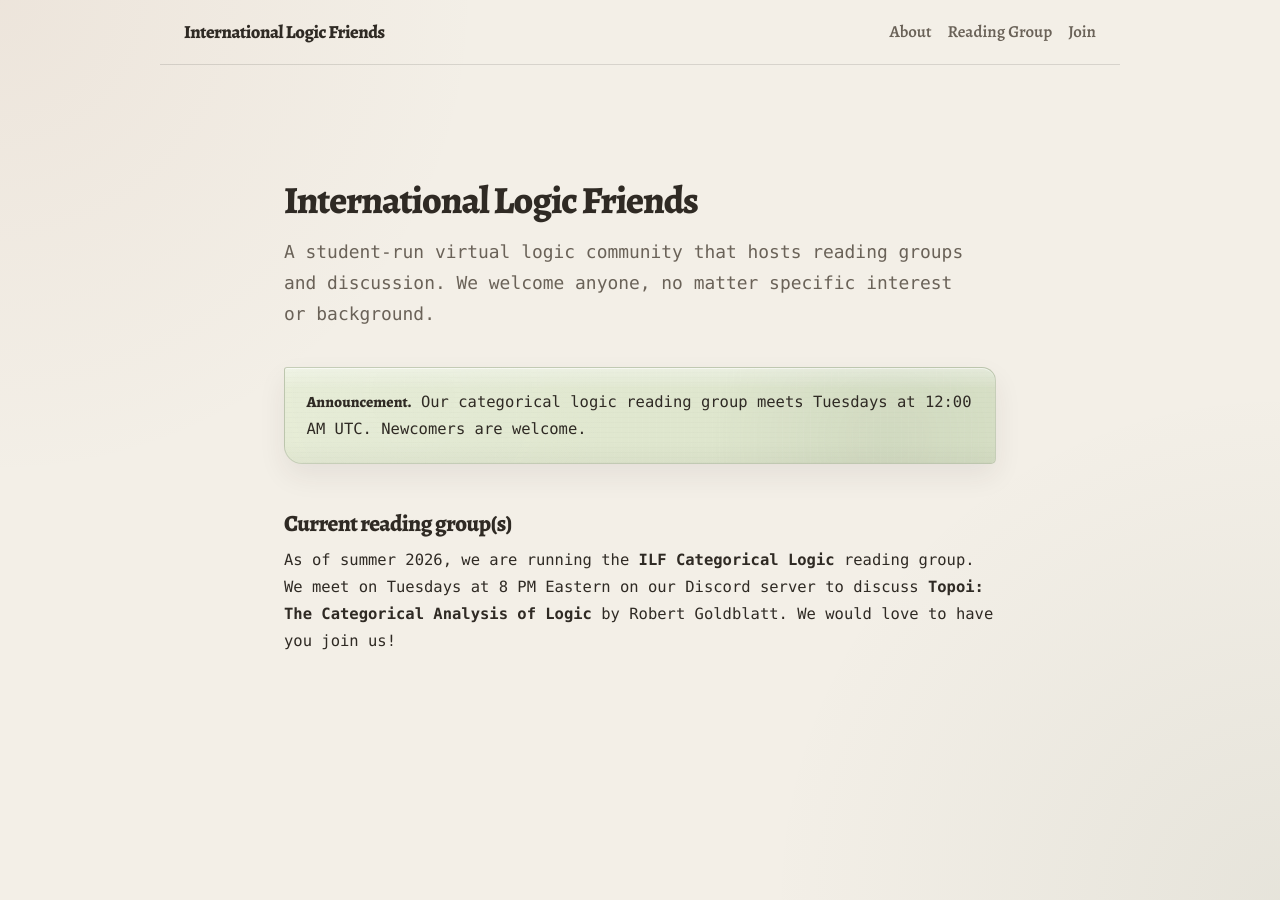
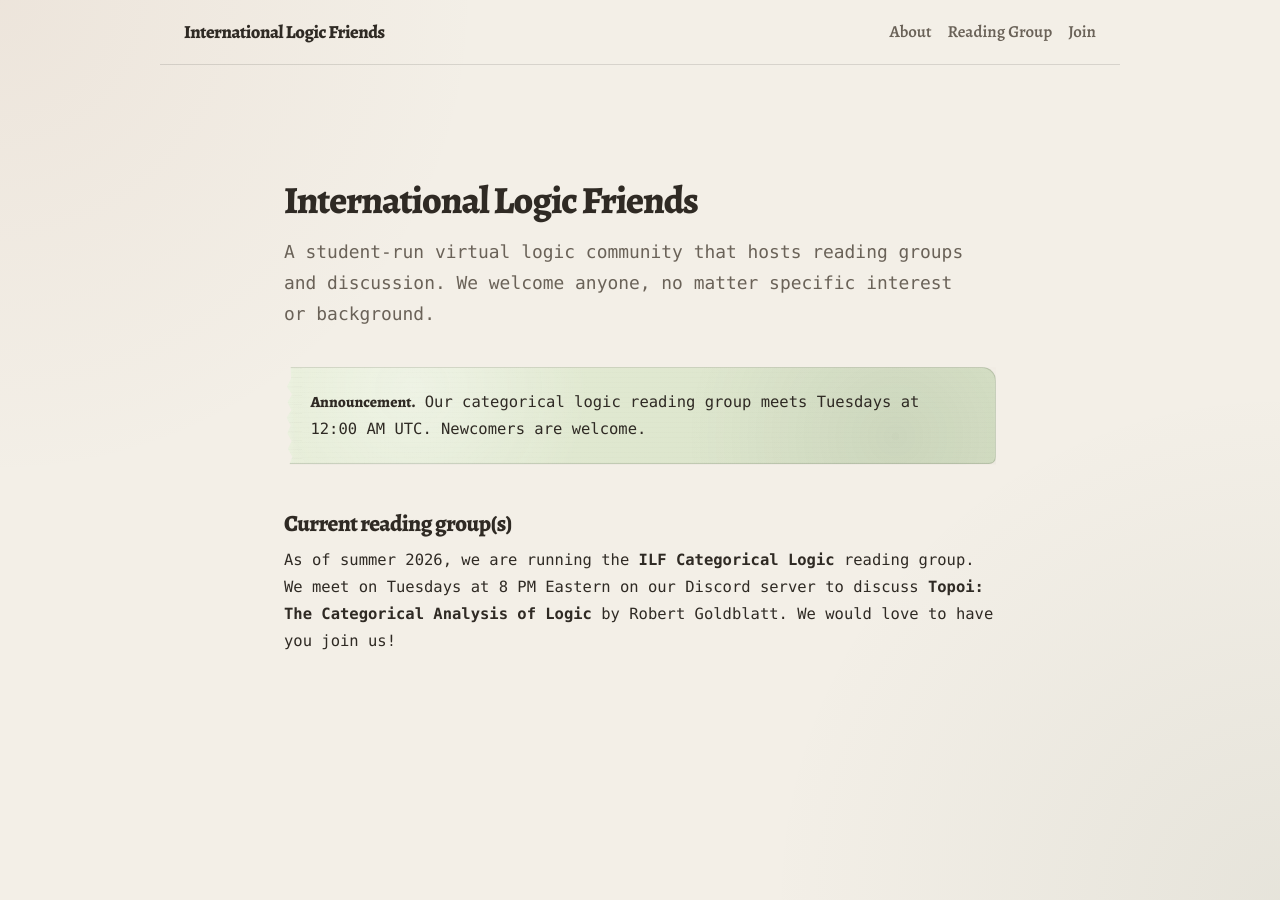
Before and after one commit to international-logic-friends/international-logic-friends.github.io, a Jekyll site: the page built from index.md, in a window 1280 px wide. Built offline with Jekyll 4.4.1, drawn with Linux system fonts in a browser that asks for light colours; some web fonts are replaced.

Commit message:
paper tear

```diff
--- a/assets/css/style.scss
+++ b/assets/css/style.scss
@@ -334,7 +334,7 @@ p + h3,
   margin-top: 2.6rem;
 }
 
-/* Announcement / paper notice */
+/* Announcement / torn paper notice */
 
 .announcement {
   position: relative;
@@ -342,22 +342,43 @@ p + h3,
   overflow: hidden;
 
   background:
+    radial-gradient(circle at 18% 22%, rgba(255, 255, 255, 0.38), transparent 11rem),
+    radial-gradient(circle at 86% 72%, rgba(82, 98, 75, 0.10), transparent 13rem),
     linear-gradient(
       135deg,
-      rgba(230, 236, 214, 0.96),
-      rgba(215, 224, 198, 0.96)
+      rgba(231, 238, 216, 0.98),
+      rgba(214, 224, 197, 0.98)
     );
+
   border: 1px solid rgba(82, 98, 75, 0.22);
-  border-radius: 3px 14px 5px 18px;
-  padding: 1.25rem 1.35rem;
+  border-left: 0;
+  border-radius: 0 14px 7px 0;
+
+  padding: 1.25rem 1.35rem 1.25rem 1.65rem;
   margin: 2.35rem 0 2.9rem;
 
-  box-shadow:
-    0 1px 0 rgba(255, 255, 255, 0.55) inset,
-    0 12px 28px rgba(47, 42, 36, 0.075);
+  clip-path: polygon(
+    0.42rem 0%,
+    100% 0%,
+    100% 100%,
+    0.34rem 100%,
+    0.52rem 92%,
+    0.24rem 84%,
+    0.48rem 76%,
+    0.20rem 68%,
+    0.42rem 60%,
+    0.16rem 52%,
+    0.46rem 44%,
+    0.22rem 36%,
+    0.50rem 28%,
+    0.18rem 20%,
+    0.44rem 12%
+  );
+
+  filter: drop-shadow(0 12px 24px rgba(47, 42, 36, 0.075));
 }
 
-/* paper fibers / grain */
+/* paper fibers */
 .announcement::before {
   content: "";
   position: absolute;
@@ -375,39 +396,46 @@ p + h3,
     ),
     repeating-linear-gradient(
       90deg,
-      rgba(255, 255, 255, 0.12) 0px,
-      rgba(255, 255, 255, 0.12) 1px,
+      rgba(255, 255, 255, 0.13) 0px,
+      rgba(255, 255, 255, 0.13) 1px,
       transparent 1px,
-      transparent 7px
-    ),
-    radial-gradient(circle at 18% 30%, rgba(255, 255, 255, 0.35), transparent 12rem),
-    radial-gradient(circle at 85% 75%, rgba(82, 98, 75, 0.10), transparent 11rem);
+      transparent 8px
+    );
 
-  opacity: 0.72;
+  opacity: 0.6;
   mix-blend-mode: multiply;
 }
 
-/* slight uneven paper edge / aging */
+/* slightly fibrous torn edge */
 .announcement::after {
   content: "";
   position: absolute;
-  inset: 0;
-  z-index: -1;
+  top: 0;
+  left: 0.15rem;
+  bottom: 0;
+  width: 1rem;
   pointer-events: none;
 
   background:
     linear-gradient(
+      90deg,
+      rgba(255, 255, 255, 0.34),
+      rgba(255, 255, 255, 0.05),
+      transparent
+    ),
+    repeating-linear-gradient(
       180deg,
-      rgba(255, 255, 255, 0.35),
-      transparent 22%,
-      transparent 78%,
-      rgba(47, 42, 36, 0.035)
+      rgba(47, 42, 36, 0.035) 0px,
+      rgba(47, 42, 36, 0.035) 1px,
+      transparent 1px,
+      transparent 9px
     );
 
-  border-radius: inherit;
+  opacity: 0.5;
 }
 
 .announcement p {
+  position: relative;
   margin: 0;
 }
 
```
